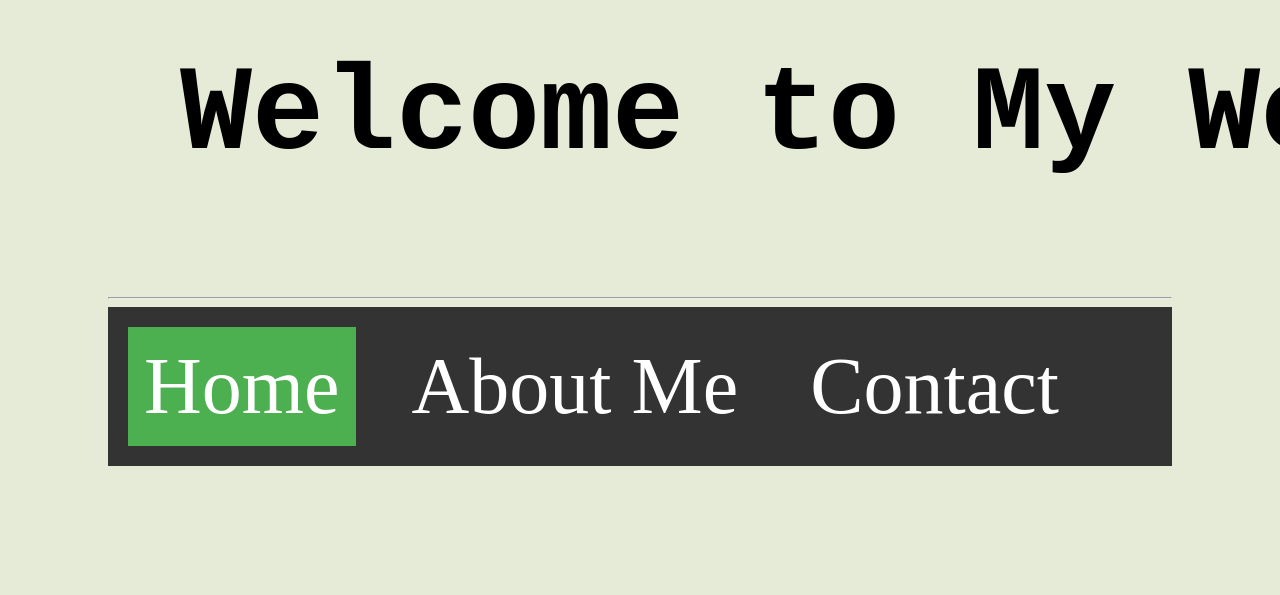
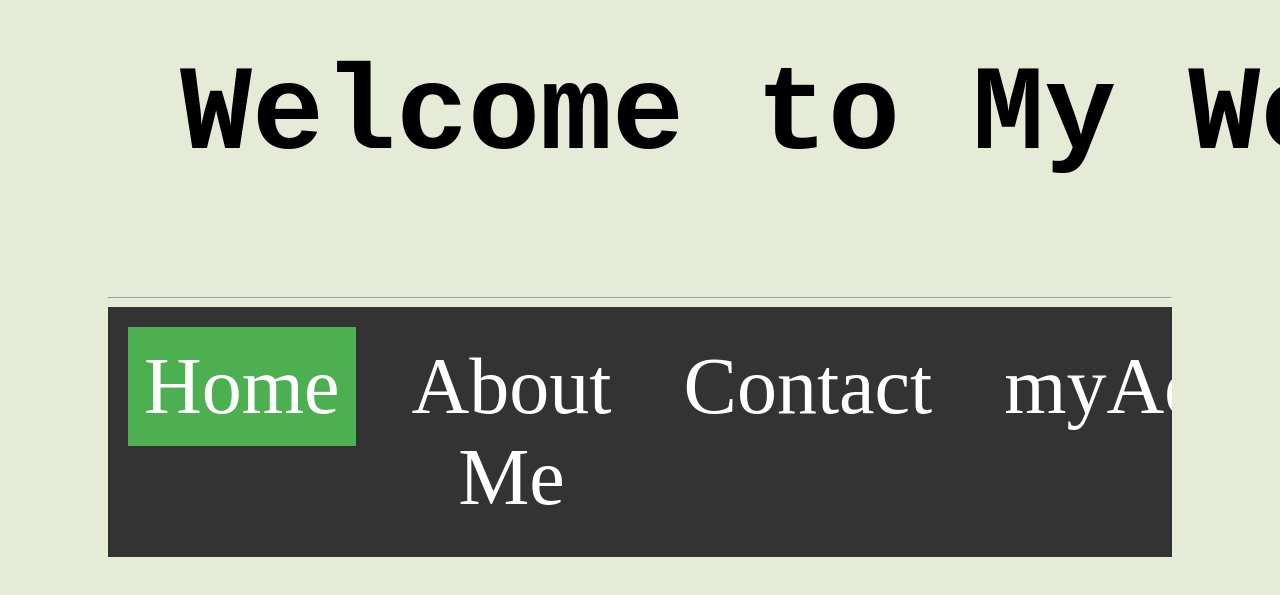
Before and after one commit to Bossporrawat/MyCSTUPassport-6609681322, a plain HTML site: page html/myActivities.html in a window 1280 px wide. Shown: the part 115-710 px from the top of the page. Drawn offline with Linux system fonts and the light colour scheme.

Commit message:
Update myActivities.html

```diff
--- a/html/myActivities.html
+++ b/html/myActivities.html
@@ -16,6 +16,7 @@
             <li class="li1"><a class="active" href="#home">Home</a></li>
             <li class="li1"><a href="#About">About Me</a></li>
             <li class="li1"><a href="#contact">Contact</a></li>
+            <li class="li1"><a href="html/myAdvisor.html">myAdvisor</a></li>
         </ul>
     </body>
 
```
